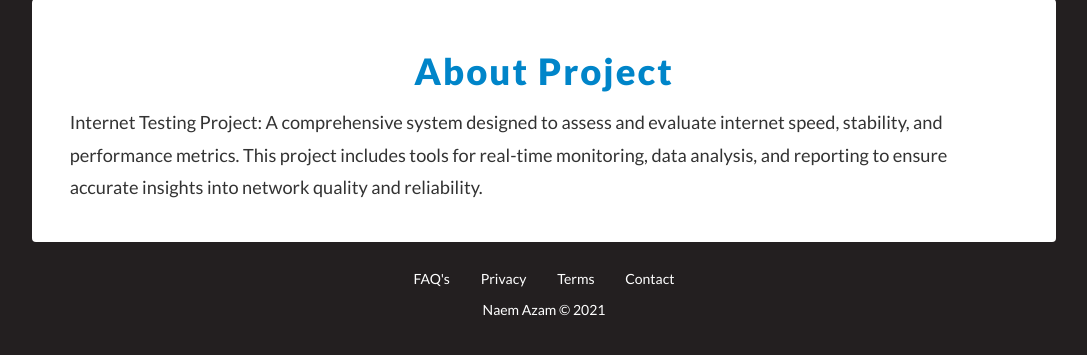
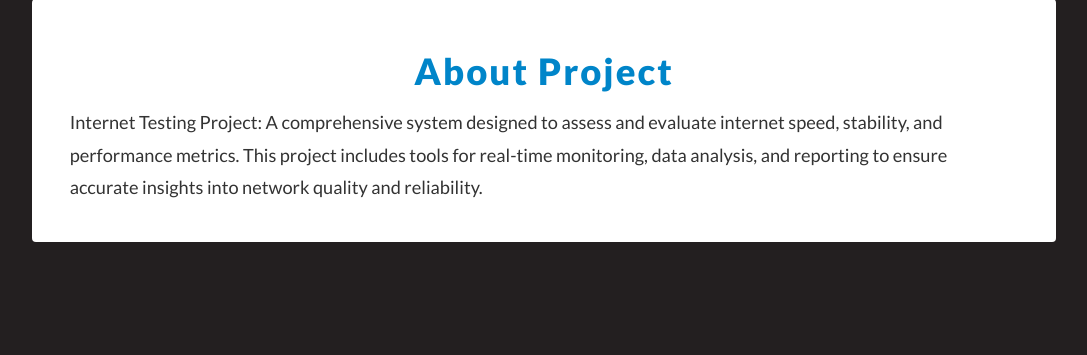
Before and after one commit to naresy/Internet_Speed_Check, a PHP site: page /about.php in a window 1280 px wide. Shown: the part 305-660 px from the top of the page, without its empty margins (96-1183 px from the left). Run offline with PHP 8.4, Linux system fonts and the light colour scheme; some libraries are stand-ins or nearby versions.

Commit message:
about project

```diff
--- a/inc/footer.php
+++ b/inc/footer.php
@@ -1,16 +1,7 @@
 
 <footer>
-	<div class="footer">
-		<a href="faqs.php">FAQ's</a>
-		<a href="privacy_policy.php">Privacy</a>
-		<a href="terms_conditions.php">Terms</a>
-		<a href="contact.php">Contact</a>
-	</div>
 
-	<div class="footer">
-		<p>
-			<?php echo "$copyrights" ;?>
-		</p>
+
 	</div>
 
 </footer>
```
Also changed, not shown: index.php (+2 -9 lines).
